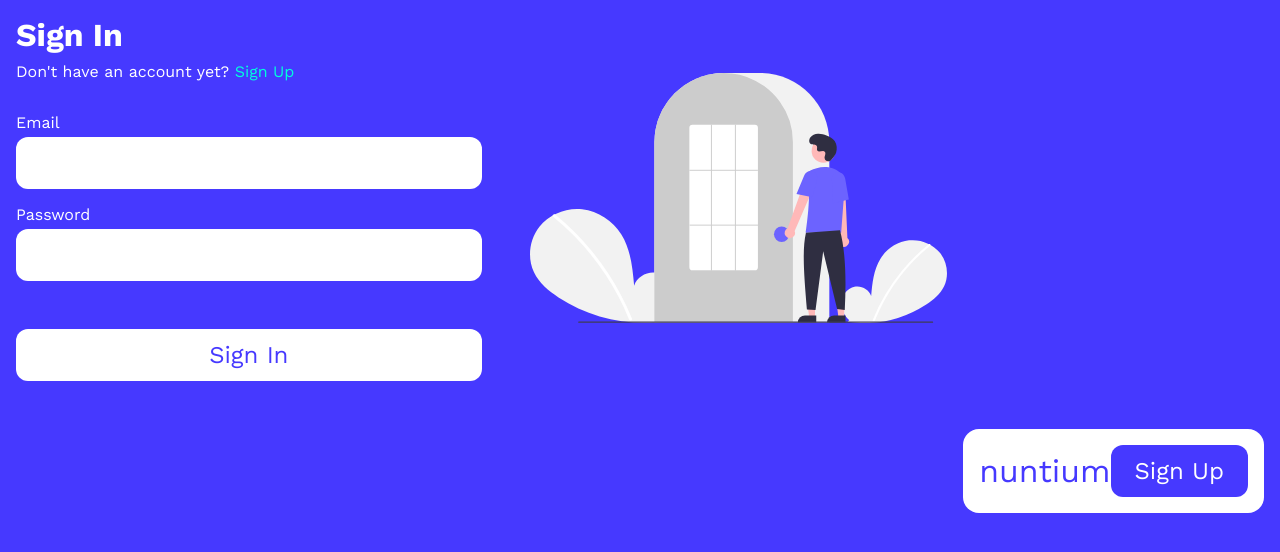
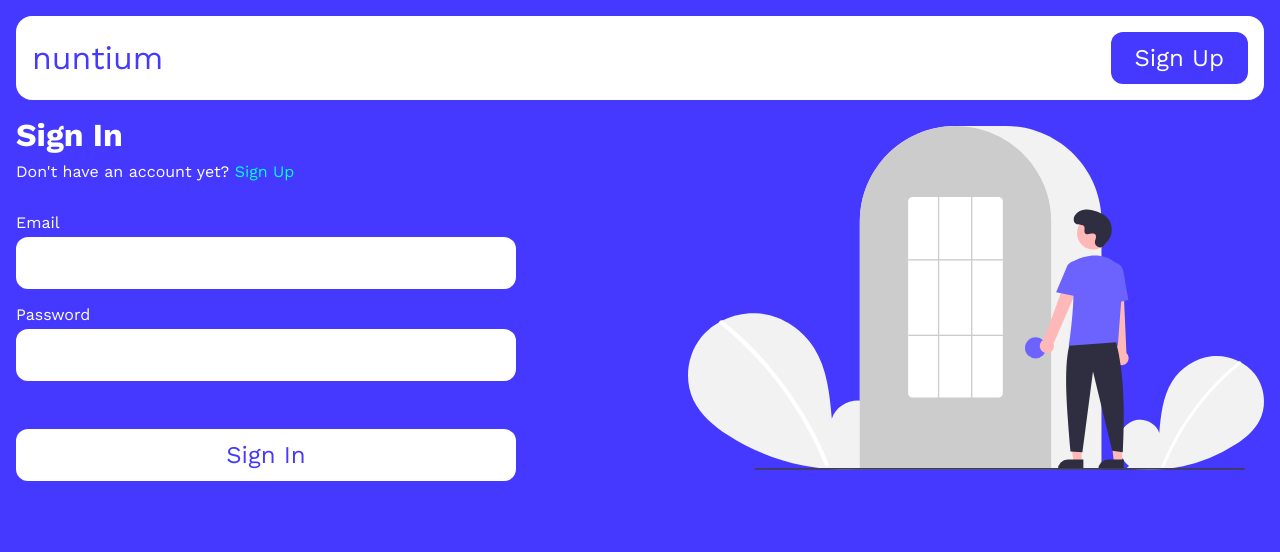
Before and after one commit to nuntium-space/web, an Angular app: page /signin in a window 1280 px wide. Shown: the top 552 px of the page. Built offline with nearby package versions, Linux system fonts and the light colour scheme.

Commit message:
Fix: wrong layouts after adding grid area to header

```diff
--- a/src/app/components/header/header.component.scss
+++ b/src/app/components/header/header.component.scss
@@ -4,7 +4,6 @@
     padding: 1em;
     background-color: var(--primary-color);
     border-radius: 1em;
-    grid-area: header;
 }
 
 header
--- a/src/app/settings/settings.component.scss
+++ b/src/app/settings/settings.component.scss
@@ -10,6 +10,11 @@
         "aside main";
     gap: 1em;
     height: 100%;
+}
+
+app-header
+{
+    grid-area: header;
 }
 
 aside
```
